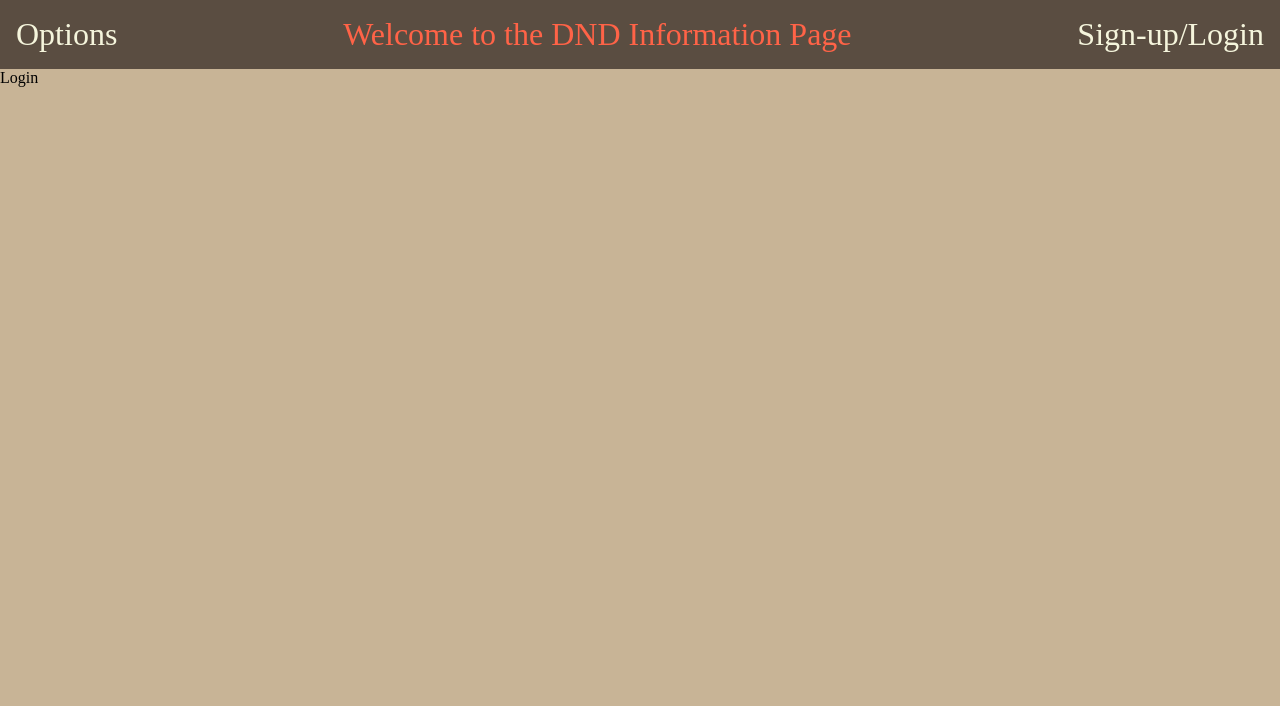
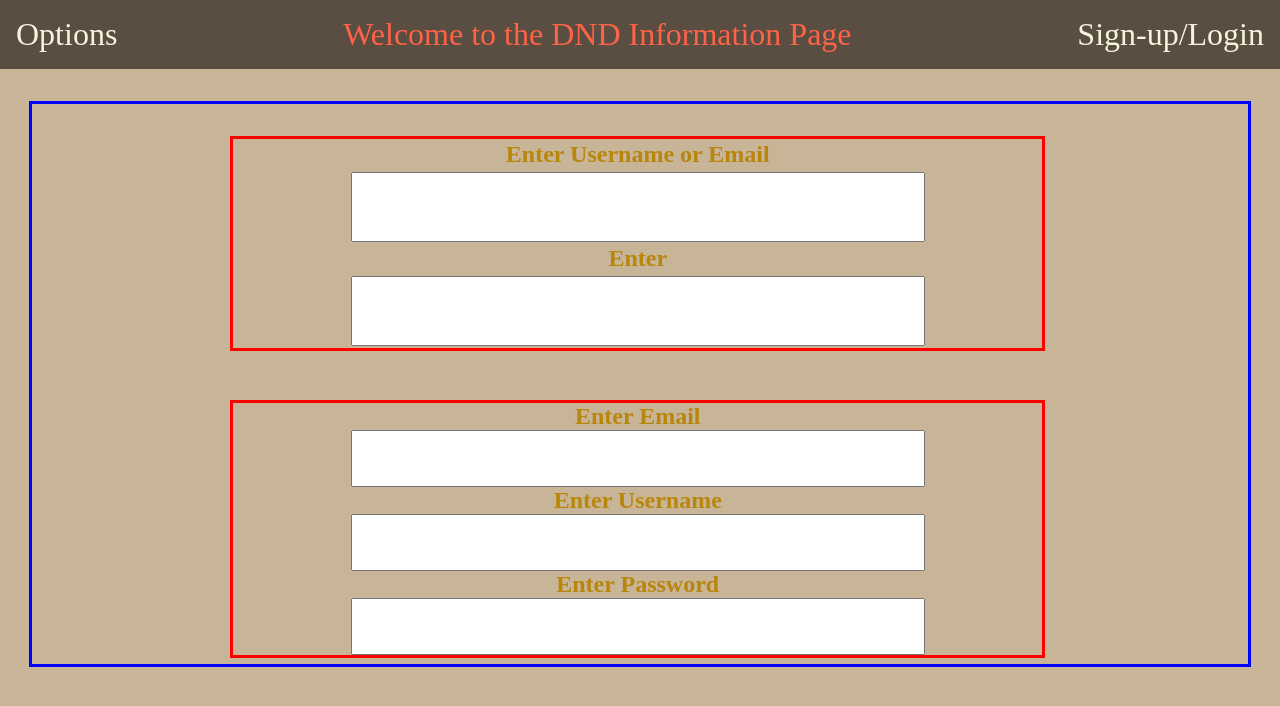
Before and after one commit to JcTheSavoir/srd-5e-website, a React (Vite) app in the folder frontend/: page /login in a window 1280 px wide. Shown: the top 706 px of the page. Built offline with nearby package versions, Linux system fonts and the light colour scheme.

Commit message:
Add; Layout and style for login page

```diff
--- a/frontend/src/pages/Login.jsx
+++ b/frontend/src/pages/Login.jsx
@@ -1,6 +1,40 @@
 const Login = () => {
   return (
-    <div>Login</div>
+    // ---------------------------parent container for login and signup forms
+    <div className="loginComponentContainer">
+        {/* ------------------------------Parent container for login Form */}
+        <div className="loginContainer">
+
+          <form className="loginForm" action="">
+            <label htmlFor="" className="labelNameEmailLogin">Enter Username or Email</label>
+            <input maxLength='35' type="text" className="inputNameEmailLogin" />
+            <label htmlFor="" className="labelPasswordLogin">Enter</label>
+            <input maxLength='20' type="text" className="inputPasswordLogin" />
+          </form>
+
+
+
+
+
+
+
+        </div>
+
+        {/* -----------------------------Parent Container for Signup Form */}
+        <div className="signupContainer">
+          <form className="signupForm" action="">
+            <label htmlFor="" className="labelEmailSignup">Enter Email</label>
+            <input maxLength='35' type="text" className="inputEmailSignup" />
+            <label htmlFor="" className="labelUsernameSignup">Enter Username</label>
+            <input maxLength='15' type="text" className="inputUsernameSignup" />
+            <label htmlFor="" className="labelPasswordSignup">Enter Password</label>
+            <input maxLength='20' type="text" className="inputPasswordSignup" />
+          </form>
+
+        </div>
+
+
+    </div>
   )
 }
 export default Login
--- a/frontend/src/style.css
+++ b/frontend/src/style.css
@@ -26,11 +26,105 @@ text-align: center;
 }
 /* -----------------------------------End of NavBar Styling-------------------------- */
 
-/* -----------------------------------login/logout/Signup btn Component */
+/* ---------------------------------------------------Start of login/Signup page */
+.loginComponentContainer{
+  border: solid blue;
 
-.logBtn{
-  height: 100%;
-  background-color: transparent;
-  color: rgb(245, 245, 220);
-  text-decoration: none;
+  display: flex;
+  flex-flow: column;
+  width: 95%;
+  height: 70vh;
+  justify-content: space-around;
+  align-items: center;
+  margin: 2rem auto 0 auto;
 }
+/* -----------------------login Form */
+.loginContainer{
+  margin: 1rem auto;
+  height: 50%;
+  width: 70%;
+}
+.loginForm{
+  border: solid red;
+  margin: 1em;
+  width: 95%;
+  height: 90%;
+
+  display: flex;
+  flex-flow: column;
+  justify-content: space-around;
+  align-items: center;
+}
+.labelNameEmailLogin{
+  font-size: x-large;
+  color: darkgoldenrod;
+  font-weight: bolder;
+}
+.inputNameEmailLogin{
+  height: 4rem;
+  width: 70%;
+  font-size: large;
+  text-align: center;
+}
+.labelPasswordLogin{
+  font-size: x-large;
+  color: darkgoldenrod;
+  font-weight: bolder;
+}
+.inputPasswordLogin{
+  height: 4rem;
+  width: 70%;
+  font-size: large;
+  text-align: center;
+}
+/* ---------------------Signup form */
+.signupContainer{
+  margin: 1rem auto;
+  height: 50%;
+  width: 70%;
+}
+.signupForm{
+  border: solid red;
+  margin: 1em;
+  width: 95%;
+  height: 90%;
+
+  display: flex;
+  flex-flow: column;
+  justify-content: space-around;
+  align-items: center;
+}
+.labelEmailSignup{
+  font-size: x-large;
+  color: darkgoldenrod;
+  font-weight: bolder;
+}
+.inputEmailSignup{
+  height: 4rem;
+  width: 70%;
+  font-size: large;
+  text-align: center;
+}
+.labelUsernameSignup{
+  font-size: x-large;
+  color: darkgoldenrod;
+  font-weight: bolder;
+}
+.inputUsernameSignup{
+  height: 4rem;
+  width: 70%;
+  font-size: large;
+  text-align: center;
+}
+.labelPasswordSignup{
+  font-size: x-large;
+  color: darkgoldenrod;
+  font-weight: bolder;
+}
+.inputPasswordSignup{
+  height: 4rem;
+  width: 70%;
+  font-size: large;
+  text-align: center;
+}
+/* ---------------------------------End of login/Signup page */
```
